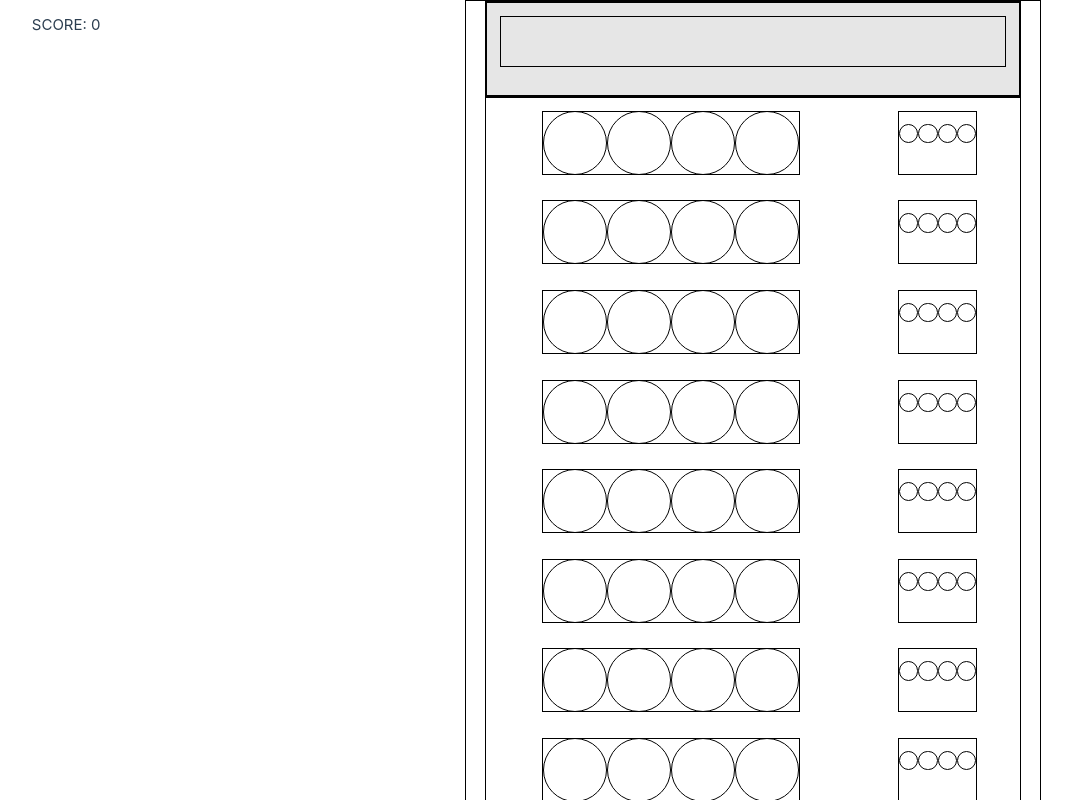
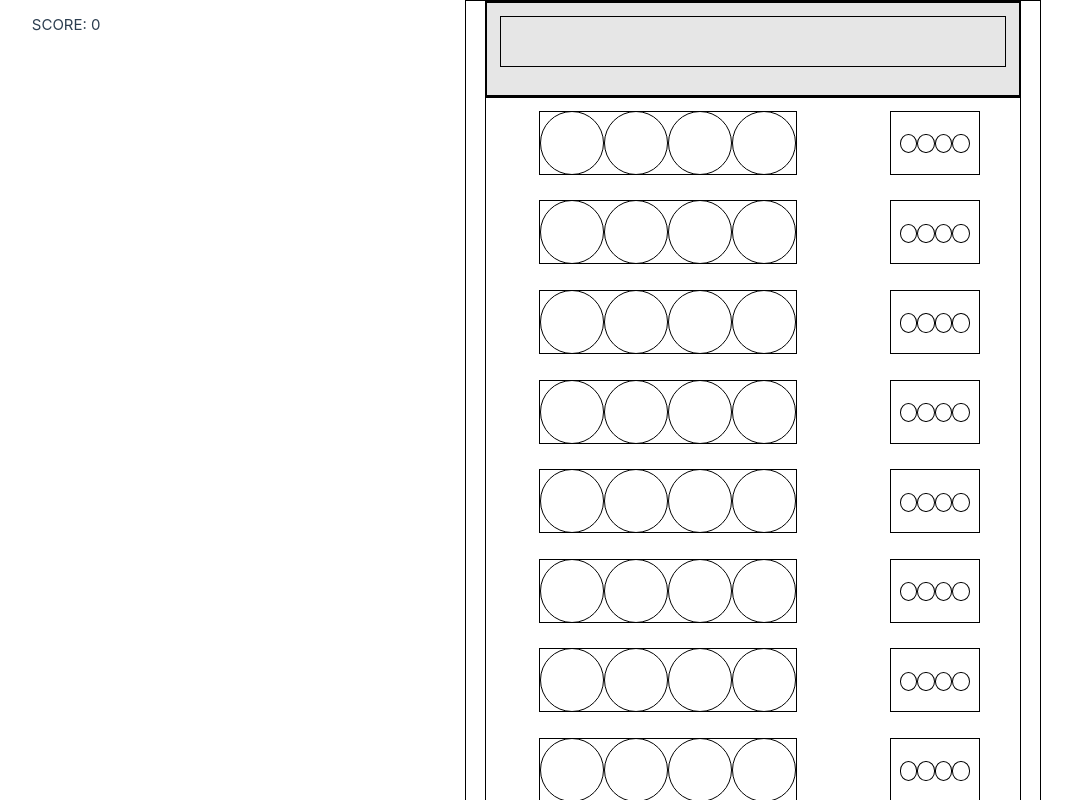
Before and after one commit to Flothar78/mastermind, a Vue app: page / in a window 1280 px wide. Shown: the top 800 px of the page, without its empty margins (79-1151 px from the left). Built offline with nearby package versions, Linux system fonts and the light colour scheme; the HTML template or start-up script is replaced by a standard one.

Commit message:
Ajust alignment of play riws and check rows

```diff
--- a/src/components/TryAndChecks.vue
+++ b/src/components/TryAndChecks.vue
@@ -37,8 +37,9 @@ const { rows } = storeToRefs(color_store);
   }
   .checkRow {
     border: black 0.5px solid;
-    padding: 1.5vh 0 1.5vh 0;
+    padding: 25% 10% 25% 10%;
     height: 5vw;
+    width: 7vw;
   }
 }
 </style>
```
Also changed, not shown: 5 other files (tests, documents, lock files or other folders).
